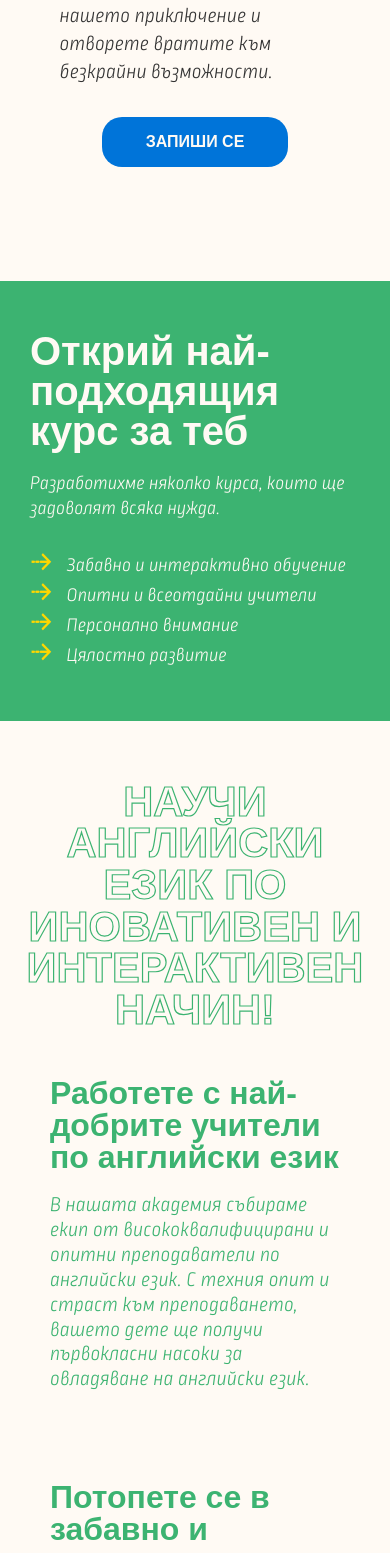
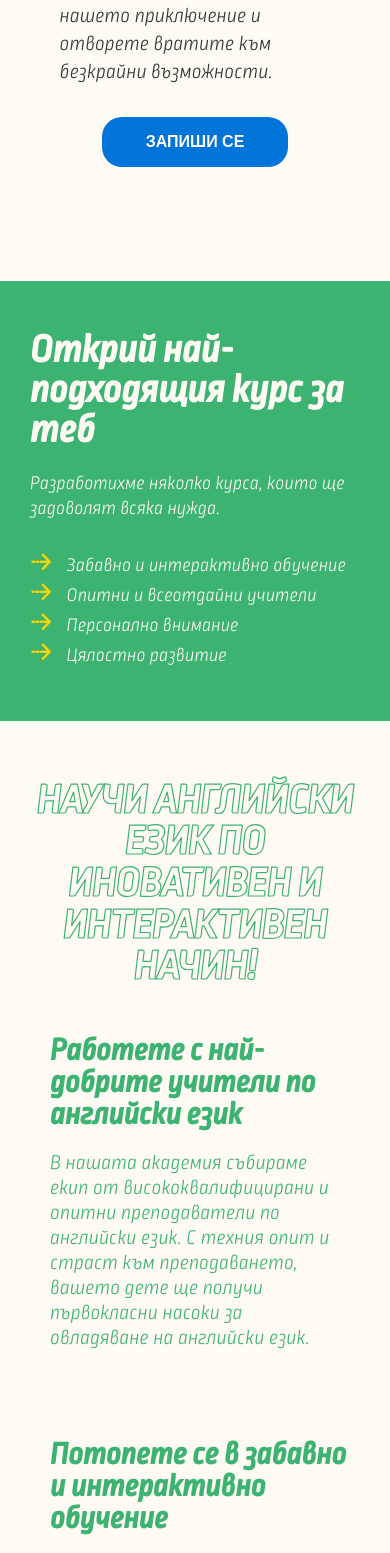
Before and after one commit to bbogomilov1/enlighten, a React (Create React App) app: page / in a window 390 px wide. Shown: the part 443-1996 px from the top of the page. Built offline with nearby package versions, Linux system fonts and the light colour scheme.

Commit message:
changed fonts

```diff
--- a/src/components/home/HomeAboutUs.module.css
+++ b/src/components/home/HomeAboutUs.module.css
@@ -137,7 +137,7 @@
   }
 
   .container h1 {
-    font-family: "Ropamix regular", sans-serif;
+    font-family: "Ropamix medium italic", sans-serif;
     font-size: 2.6rem;
     text-align: center;
   }
@@ -165,7 +165,7 @@
   .reasonOne h2,
   .reasonTwo h2,
   .reasonFour h2 {
-    font-family: "Ropamix regular", sans-serif;
+    font-family: "Ropamix medium italic", sans-serif;
     font-size: 2rem;
     width: 100%;
   }
--- a/src/components/home/HomeCourseReasons.module.css
+++ b/src/components/home/HomeCourseReasons.module.css
@@ -59,7 +59,7 @@
   }
 
   .container h2 {
-    font-family: "Ropamix regular", sans-serif;
+    font-family: "Ropamix medium italic", sans-serif;
     font-size: 2.5rem;
     line-height: 1em;
   }
```
